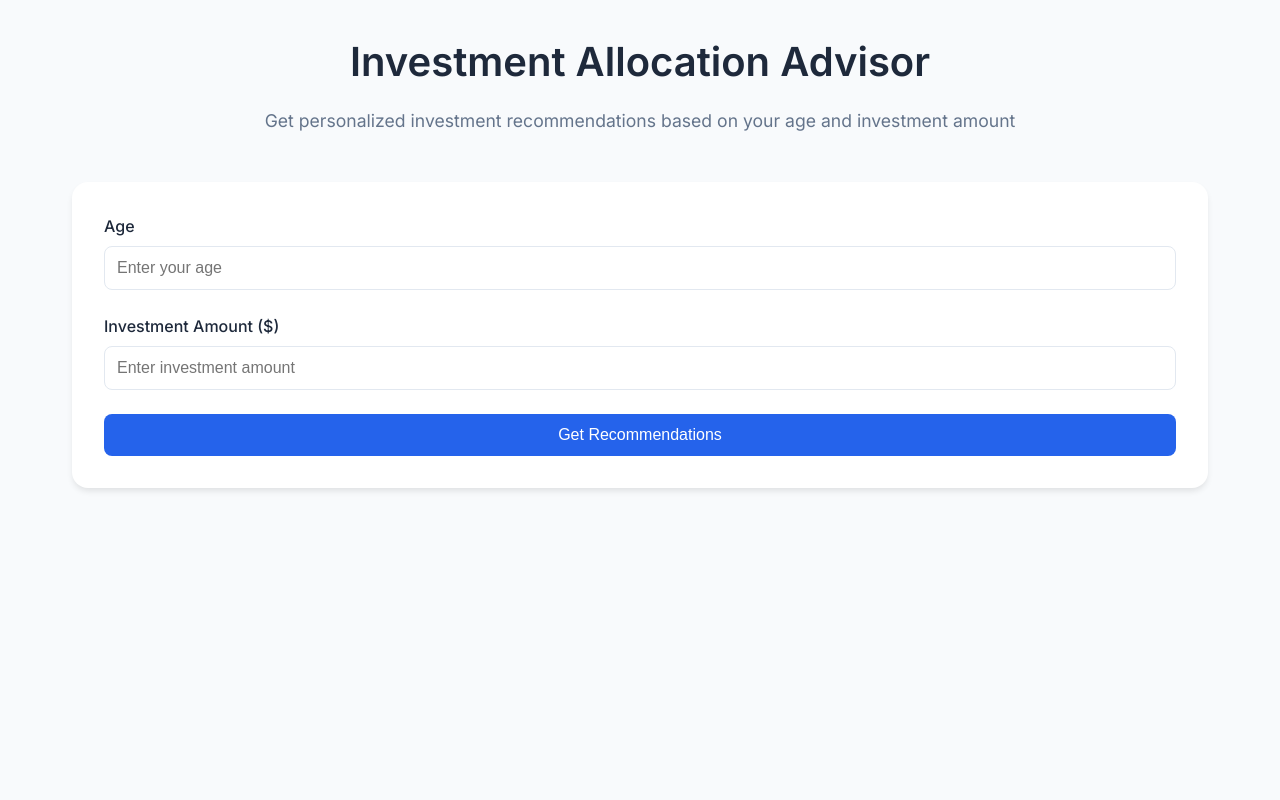
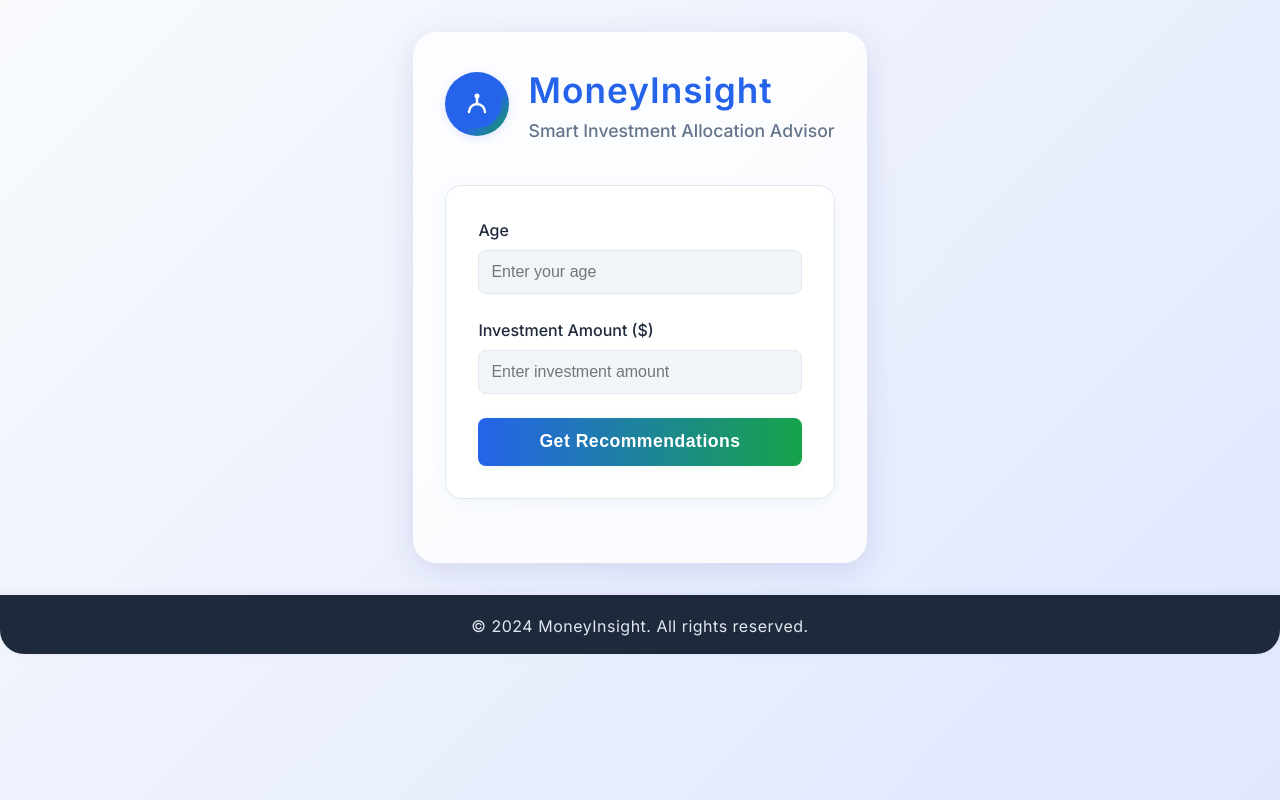
Before and after one commit to SA7VIK/MoneyInsight, a plain HTML site: page static/index.html in a window 1280 px wide. Drawn offline with nearby package versions, Linux system fonts and the light colour scheme.

Commit message:
improved front end

```diff
--- a/static/index.html
+++ b/static/index.html
@@ -3,15 +3,27 @@
 <head>
     <meta charset="UTF-8">
     <meta name="viewport" content="width=device-width, initial-scale=1.0">
-    <title>Investment Allocation Advisor</title>
+    <title>MoneyInsight – Smart Investment Allocation</title>
     <link rel="stylesheet" href="/static/styles.css">
     <link href="https://fonts.googleapis.com/css2?family=Inter:wght@400;500;600&display=swap" rel="stylesheet">
 </head>
 <body>
     <div class="container">
-        <header>
-            <h1>Investment Allocation Advisor</h1>
-            <p class="subtitle">Get personalized investment recommendations based on your age and investment amount</p>
+        <header class="brand-header">
+            <div class="logo-title">
+                <div class="logo">
+                    <svg width="48" height="48" viewBox="0 0 48 48" fill="none" xmlns="http://www.w3.org/2000/svg">
+                        <circle cx="24" cy="24" r="24" fill="#2563eb"/>
+                        <path d="M16 32C16 27.5817 19.5817 24 24 24C28.4183 24 32 27.5817 32 32" stroke="#fff" stroke-width="2.5" stroke-linecap="round"/>
+                        <path d="M24 16V24" stroke="#fff" stroke-width="2.5" stroke-linecap="round"/>
+                        <circle cx="24" cy="16" r="2.5" fill="#fff"/>
+                    </svg>
+                </div>
+                <div>
+                    <h1 class="brand-title">MoneyInsight</h1>
+                    <p class="subtitle">Smart Investment Allocation Advisor</p>
+                </div>
+            </div>
         </header>
 
         <main>
@@ -46,7 +58,9 @@
             </div>
         </main>
     </div>
-
+    <footer class="footer">
+        <span>&copy; 2024 MoneyInsight. All rights reserved.</span>
+    </footer>
     <script src="https://cdn.jsdelivr.net/npm/chart.js"></script>
     <script src="/static/script.js"></script>
 </body>
--- a/static/styles.css
+++ b/static/styles.css
@@ -1,10 +1,14 @@
 :root {
     --primary-color: #2563eb;
     --primary-hover: #1d4ed8;
-    --background-color: #f8fafc;
+    --accent-color: #16a34a;
+    --gold: #ffd700;
+    --background-gradient: linear-gradient(135deg, #f8fafc 0%, #e0e7ff 100%);
     --text-color: #1e293b;
     --border-color: #e2e8f0;
-    --card-background: #ffffff;
+    --card-background: #ffffffcc;
+    --footer-bg: #1e293b;
+    --footer-text: #e0e7ef;
 }
 
 * {
@@ -15,40 +19,68 @@
 
 body {
     font-family: 'Inter', sans-serif;
-    background-color: var(--background-color);
+    background: var(--background-gradient);
     color: var(--text-color);
     line-height: 1.5;
+    min-height: 100vh;
+    display: flex;
+    flex-direction: column;
 }
 
 .container {
-    max-width: 1200px;
-    margin: 0 auto;
+    max-width: 600px;
+    margin: 2rem auto 0 auto;
     padding: 2rem;
+    background: var(--card-background);
+    border-radius: 1.5rem;
+    box-shadow: 0 8px 32px 0 rgba(31, 38, 135, 0.12);
+    backdrop-filter: blur(2px);
 }
 
-header {
-    text-align: center;
-    margin-bottom: 3rem;
+.brand-header {
+    display: flex;
+    flex-direction: column;
+    align-items: center;
+    margin-bottom: 2.5rem;
 }
 
-h1 {
-    font-size: 2.5rem;
-    font-weight: 600;
-    color: var(--text-color);
-    margin-bottom: 1rem;
+.logo-title {
+    display: flex;
+    align-items: center;
+    gap: 1.2rem;
+}
+
+.logo {
+    background: linear-gradient(135deg, #2563eb 60%, #16a34a 100%);
+    border-radius: 50%;
+    padding: 0.5rem;
+    box-shadow: 0 2px 8px 0 rgba(37, 99, 235, 0.15);
+    display: flex;
+    align-items: center;
+    justify-content: center;
+}
+
+.brand-title {
+    font-size: 2.2rem;
+    font-weight: 700;
+    color: var(--primary-color);
+    letter-spacing: 1px;
+    margin-bottom: 0.1rem;
 }
 
 .subtitle {
     font-size: 1.1rem;
     color: #64748b;
+    font-weight: 500;
 }
 
 .input-section {
-    background-color: var(--card-background);
+    background-color: #fff;
     padding: 2rem;
     border-radius: 1rem;
-    box-shadow: 0 4px 6px -1px rgb(0 0 0 / 0.1);
+    box-shadow: 0 4px 16px -2px rgba(37, 99, 235, 0.08);
     margin-bottom: 2rem;
+    border: 1px solid var(--border-color);
 }
 
 .form-group {
@@ -64,40 +96,45 @@ label {
 input {
     width: 100%;
     padding: 0.75rem;
-    border: 1px solid var(--border-color);
+    border: 1.5px solid var(--border-color);
     border-radius: 0.5rem;
     font-size: 1rem;
-    transition: border-color 0.2s;
+    transition: border-color 0.2s, box-shadow 0.2s;
+    background: #f1f5f9;
 }
 
 input:focus {
     outline: none;
     border-color: var(--primary-color);
-    box-shadow: 0 0 0 3px rgba(37, 99, 235, 0.1);
+    box-shadow: 0 0 0 3px rgba(37, 99, 235, 0.12);
 }
 
 .submit-btn {
-    background-color: var(--primary-color);
+    background: linear-gradient(90deg, var(--primary-color), var(--accent-color));
     color: white;
     border: none;
-    padding: 0.75rem 1.5rem;
+    padding: 0.85rem 1.5rem;
     border-radius: 0.5rem;
-    font-size: 1rem;
-    font-weight: 500;
+    font-size: 1.1rem;
+    font-weight: 600;
     cursor: pointer;
-    transition: background-color 0.2s;
+    transition: background 0.2s, box-shadow 0.2s;
     width: 100%;
+    box-shadow: 0 2px 8px 0 rgba(22, 163, 74, 0.08);
+    letter-spacing: 0.5px;
 }
 
 .submit-btn:hover {
-    background-color: var(--primary-hover);
+    background: linear-gradient(90deg, var(--primary-hover), var(--gold));
+    box-shadow: 0 4px 16px 0 rgba(37, 99, 235, 0.12);
 }
 
 .results-section {
-    background-color: var(--card-background);
+    background-color: #fff;
     padding: 2rem;
     border-radius: 1rem;
-    box-shadow: 0 4px 6px -1px rgb(0 0 0 / 0.1);
+    box-shadow: 0 4px 16px -2px rgba(22, 163, 74, 0.08);
+    border: 1px solid var(--border-color);
 }
 
 .allocation-chart {
@@ -113,7 +150,7 @@ input:focus {
 
 .recommendation h3 {
     margin-bottom: 1rem;
-    color: var(--text-color);
+    color: var(--primary-color);
 }
 
 .loading {
@@ -136,17 +173,31 @@ input:focus {
     100% { transform: rotate(360deg); }
 }
 
+.footer {
+    width: 100%;
+    background: var(--footer-bg);
+    color: var(--footer-text);
+    text-align: center;
+    padding: 1.2rem 0 1rem 0;
+    font-size: 1rem;
+    letter-spacing: 0.5px;
+    margin-top: 2rem;
+    border-radius: 0 0 1.5rem 1.5rem;
+    box-shadow: 0 -2px 8px 0 rgba(31, 38, 135, 0.06);
+}
+
 @media (max-width: 768px) {
     .container {
         padding: 1rem;
     }
-
-    h1 {
-        font-size: 2rem;
+    .brand-title {
+        font-size: 1.5rem;
     }
-
     .input-section,
     .results-section {
-        padding: 1.5rem;
+        padding: 1.2rem;
+    }
+    .logo-title {
+        gap: 0.7rem;
     }
 }
```
